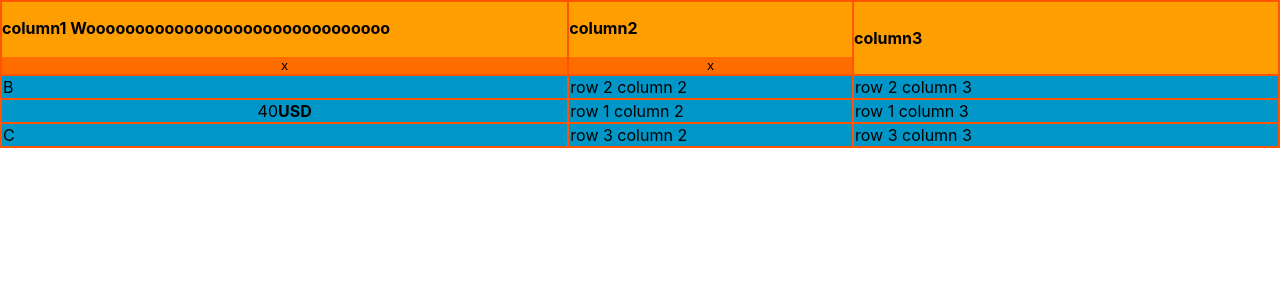
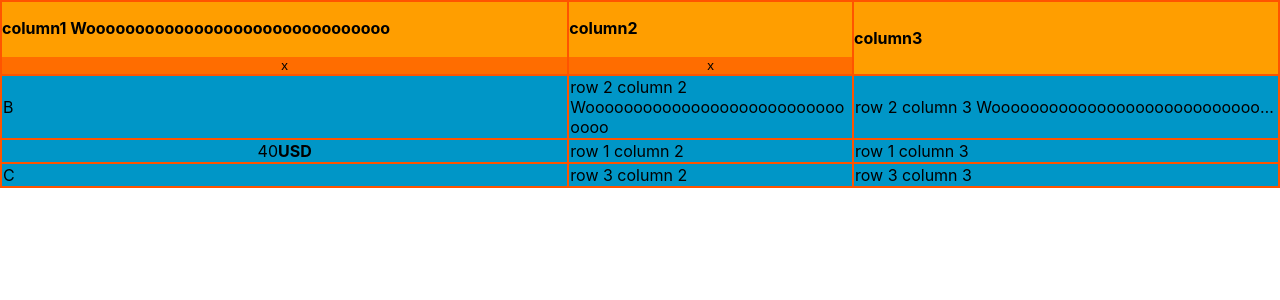
Before and after one commit to kaitlynhova/table, a React (Create React App) app: page / in a window 1280 px wide. Shown: the top 300 px of the page. Built offline with nearby package versions, Linux system fonts and the light colour scheme.

Commit message:
Ellipsis for string cells

```diff
--- a/src/App.tsx
+++ b/src/App.tsx
@@ -22,11 +22,12 @@ const tableData: TTableData = {
         },
         {
           cellTypeName: "string",
-          value: "row 2 column 2",
+          value: "row 2 column 2 Wooooooooooooooooooooooooooooooo",
+          hasEllipsis: false,
         },
         {
           cellTypeName: "string",
-          value: "row 2 column 3",
+          value: "row 2 column 3 Wooooooooooooooooooooooooooooooo",
         },
       ],
     },
--- a/src/Table/TableCell/TTableCell.ts
+++ b/src/Table/TableCell/TTableCell.ts
@@ -14,6 +14,7 @@ export type TTableCellTemplate = {
 export interface ITableCellString extends TTableCellTemplate {
   cellTypeName: "string";
   textAlign?: Property.TextAlign;
+  hasEllipsis?: boolean;
 }
 
 export interface ITableCellCost extends TTableCellTemplate {
--- a/src/Table/TableCell/TableCellString/TableCellString.tsx
+++ b/src/Table/TableCell/TableCellString/TableCellString.tsx
@@ -11,7 +11,10 @@ type TableCellStringProps = {
 
 const TableCellString: React.FC<TableCellStringProps> = ({ cellData }) => {
   return (
-    <TableCellStringStyled textAlign={cellData.textAlign}>
+    <TableCellStringStyled
+      hasEllipsis={cellData.hasEllipsis}
+      textAlign={cellData.textAlign}
+    >
       {cellData.value}
     </TableCellStringStyled>
   );
--- a/src/Table/TableCell/TableCellString/TableCellStringStyles.tsx
+++ b/src/Table/TableCell/TableCellString/TableCellStringStyles.tsx
@@ -1,9 +1,22 @@
-import styled from "styled-components";
+import styled, { css } from "styled-components";
 import { Property } from "csstype";
 
 type TTableCellStringStyledProps = {
   textAlign?: Property.TextAlign;
+  hasEllipsis?: boolean;
 };
 export const TableCellStringStyled = styled.td<TTableCellStringStyledProps>`
-  text-align: ${({ textAlign = "left" }) => textAlign};
+  ${({ textAlign = "left" }) => css`
+    text-align: ${textAlign};
+  `}
+  ${({ hasEllipsis = true }) =>
+    hasEllipsis
+      ? css`
+          overflow: hidden;
+          white-space: nowrap;
+          text-overflow: ellipsis;
+        `
+      : css`
+          overflow-wrap: break-word;
+        `}
 `;
--- a/src/Table/TableHeader/TableHeader.tsx
+++ b/src/Table/TableHeader/TableHeader.tsx
@@ -10,6 +10,9 @@ type TTableHeaderProps = {
    * All of the table header data
    */
   tableHeaderData: TTableColumn[];
+  /**
+   * List of column width percentages
+   */
   gridColumnWidths: string[];
   /**
    * Function to call when you want to sort a column
```
